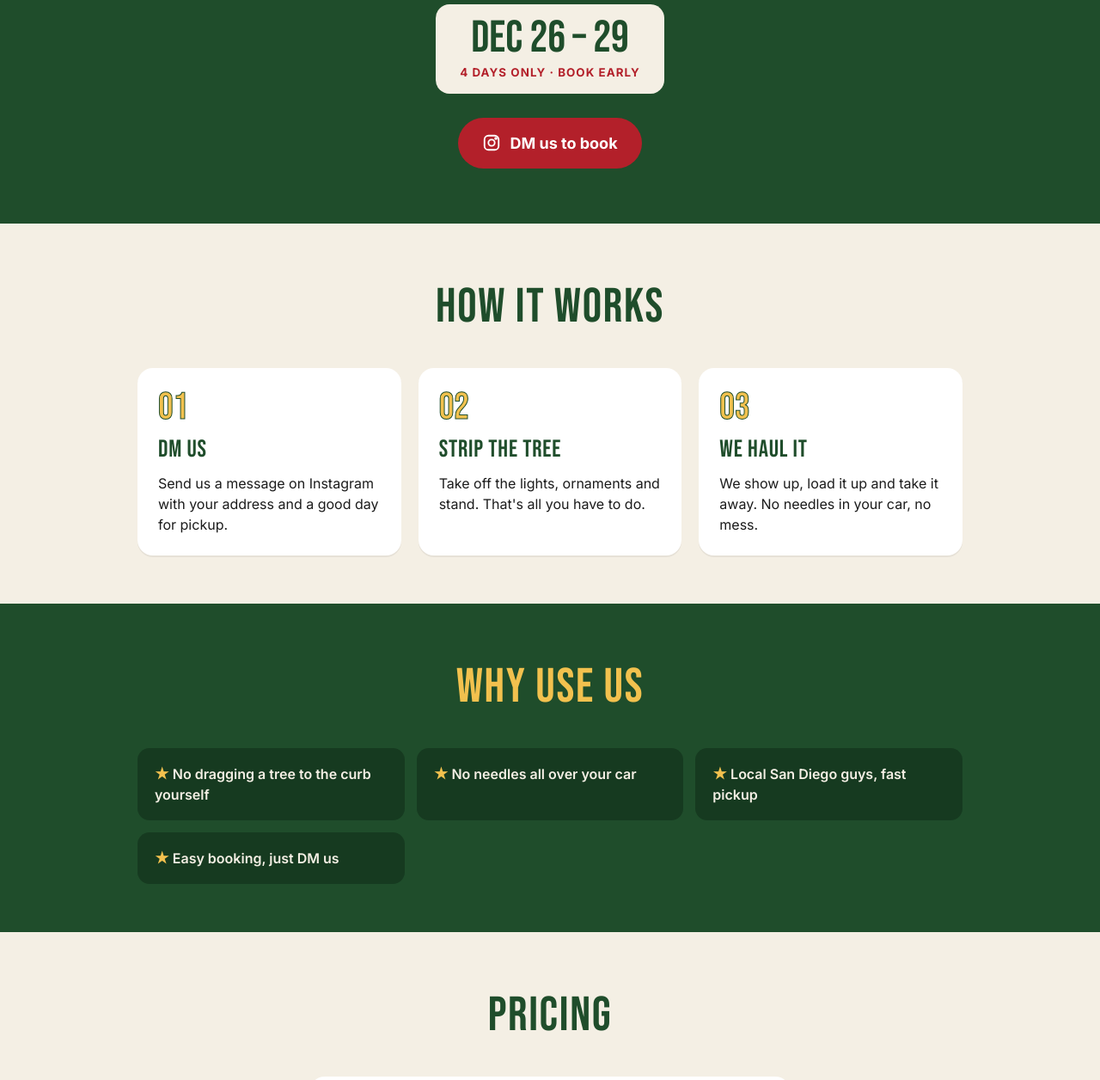
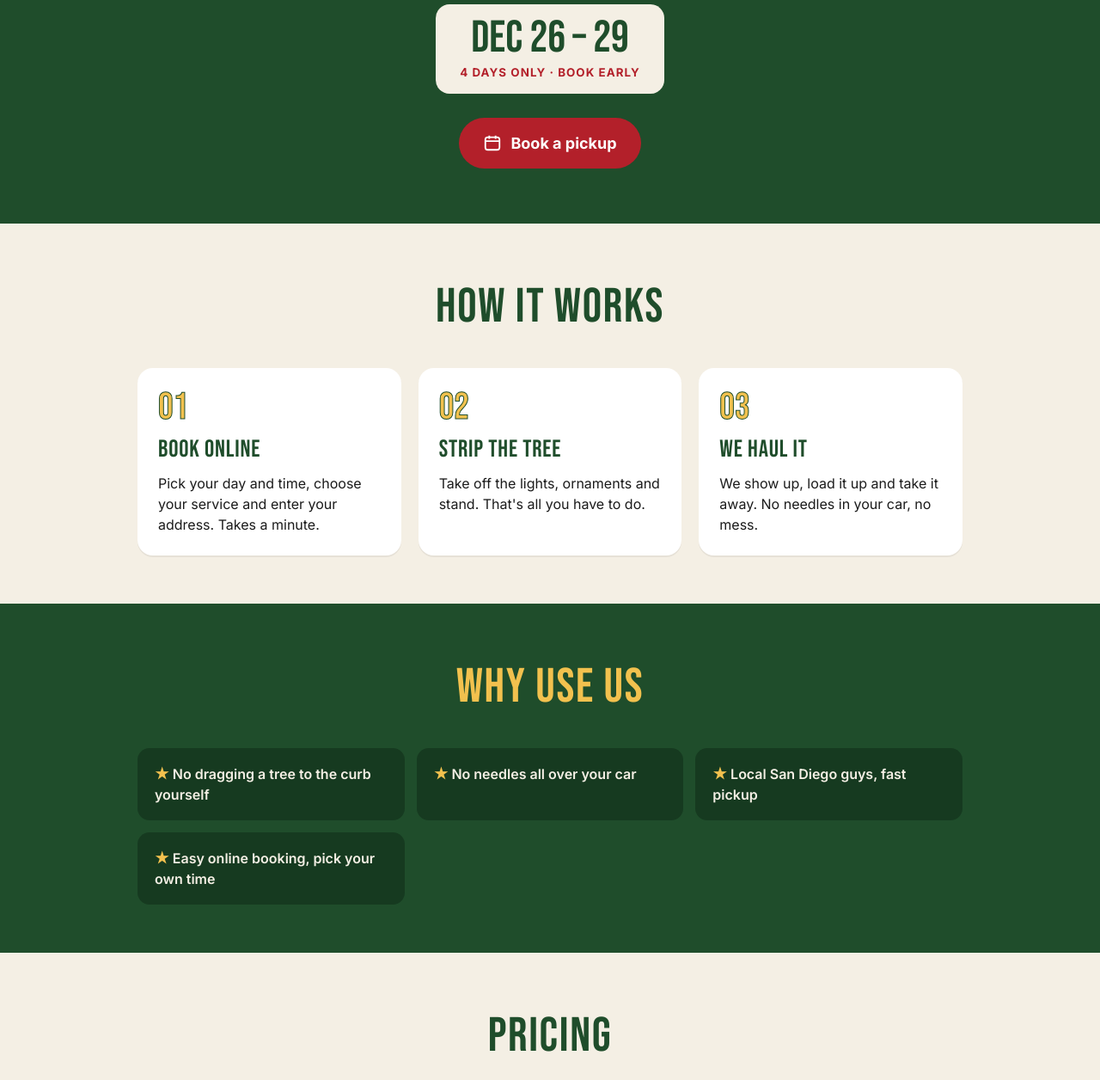
Before and after one commit to sdtreeremoval/sdtreeremoval.github.io, a plain HTML site: page index.html in a window 1280 px wide. Shown: the part 560-1816 px from the top of the page at 86% size. Drawn offline with Linux system fonts and the light colour scheme.

Commit message:
Point buttons to the booking page
Co-Authored-By: Claude Opus 5.5 <noreply@anthropic.com>
Claude-Session: https://claude.ai/code/session_019vjy3NwDhstx9mS8GVAzhy

```diff
--- a/index.html
+++ b/index.html
@@ -4,7 +4,7 @@
 <meta charset="utf-8">
 <meta name="viewport" content="width=device-width, initial-scale=1">
 <title>SD Christmas Tree Removal | San Diego Christmas Tree Pickup</title>
-<meta name="description" content="Christmas tree pickup in San Diego, Dec 26 – 29 only. Holiday memories stay, pine needles don't. DM us on Instagram to book.">
+<meta name="description" content="Christmas tree pickup in San Diego, Dec 26 – 29 only. Holiday memories stay, pine needles don't. Book your pickup online.">
 <link rel="preconnect" href="https://fonts.googleapis.com">
 <link rel="preconnect" href="https://fonts.gstatic.com" crossorigin>
 <link href="https://fonts.googleapis.com/css2?family=Bebas+Neue&family=Inter:wght@400;600;700&display=swap" rel="stylesheet">
@@ -81,9 +81,9 @@
       <small>4 DAYS ONLY · BOOK EARLY</small>
     </div>
     <div>
-      <a class="btn" href="https://www.instagram.com/sandiego_christmastree.removal/" target="_blank" rel="noopener">
-        <svg viewBox="0 0 24 24" fill="none" stroke="currentColor" stroke-width="2" aria-hidden="true"><rect x="3" y="3" width="18" height="18" rx="5"/><circle cx="12" cy="12" r="4"/><circle cx="17.5" cy="6.5" r="1" fill="currentColor"/></svg>
-        DM us to book
+      <a class="btn" href="book.html">
+        <svg viewBox="0 0 24 24" fill="none" stroke="currentColor" stroke-width="2" aria-hidden="true"><rect x="3" y="5" width="18" height="16" rx="3"/><path d="M3 10h18M8 3v4M16 3v4"/></svg>
+        Book a pickup
       </a>
     </div>
   </div>
@@ -95,8 +95,8 @@
     <div class="steps">
       <div class="card">
         <div class="num">01</div>
-        <h3>DM Us</h3>
-        <p>Send us a message on Instagram with your address and a good day for pickup.</p>
+        <h3>Book Online</h3>
+        <p>Pick your day and time, choose your service and enter your address. Takes a minute.</p>
       </div>
       <div class="card">
         <div class="num">02</div>
@@ -119,7 +119,7 @@
       <li>No dragging a tree to the curb yourself</li>
       <li>No needles all over your car</li>
       <li>Local San Diego guys, fast pickup</li>
-      <li>Easy booking, just DM us</li>
+      <li>Easy online booking, pick your own time</li>
     </ul>
   </div>
 </section>
@@ -133,7 +133,7 @@
       <div class="row addon"><span>Big tree<small>8 ft and taller</small></span><b>+$15</b></div>
       <div class="row addon"><span>Needle cleanup<small>We vacuum up the needles left behind</small></span><b>+$15</b></div>
     </div>
-    <a class="btn" href="https://www.instagram.com/sandiego_christmastree.removal/" target="_blank" rel="noopener">DM us to book</a>
+    <a class="btn" href="book.html">Book a pickup</a>
   </div>
 </section>
 
```
